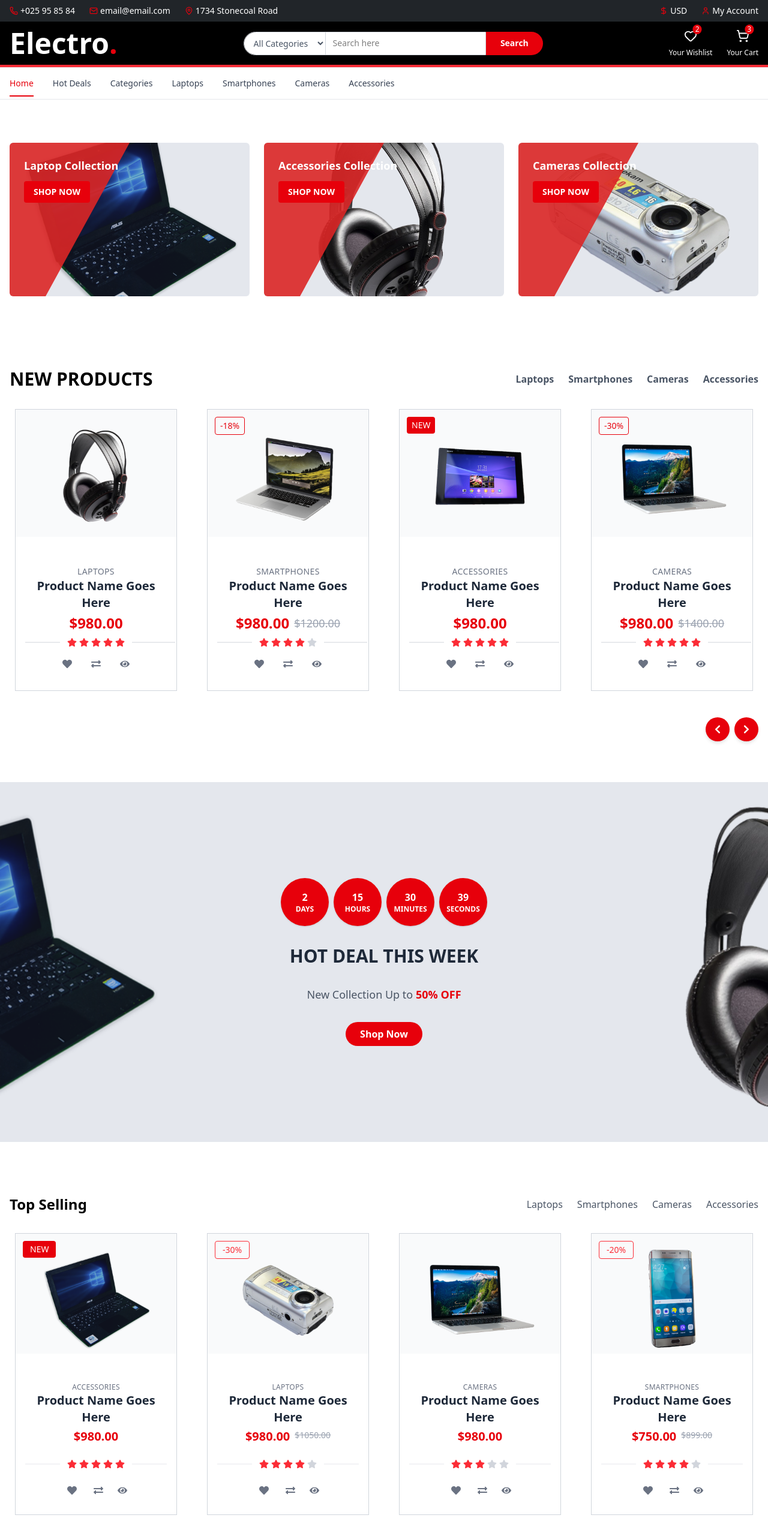
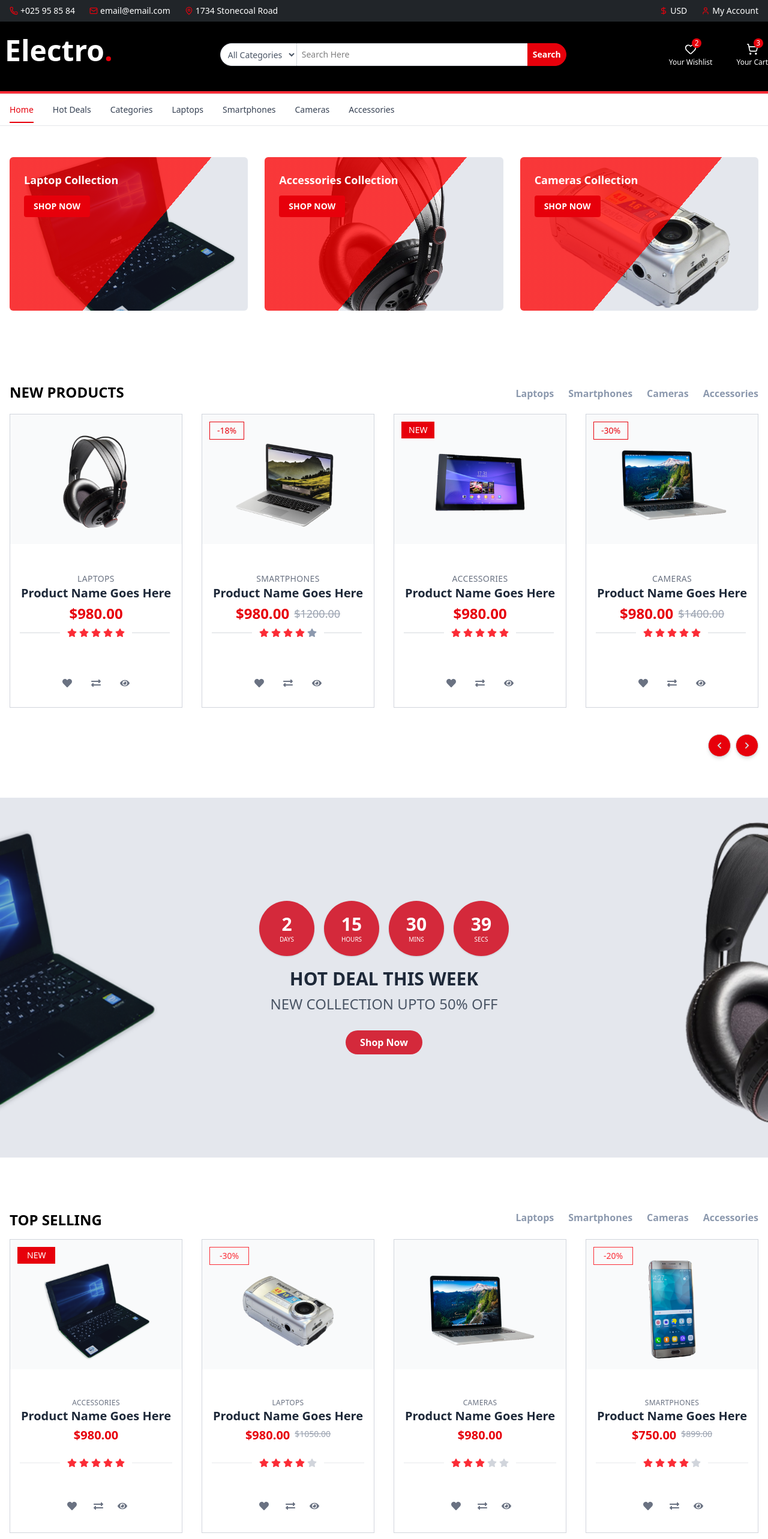
Before and after one commit to NadeemAshraf123/Electic-Store, a React (Vite) app: page / in a window 1280 px wide. Shown: the top 2566 px of the page at 60% size. Built offline with nearby package versions, Linux system fonts and the light colour scheme.

Commit message:
complete responsiveness for all screen sizes

```diff
--- a/package.json
+++ b/package.json
@@ -10,6 +10,11 @@
     "preview": "vite preview"
   },
   "dependencies": {
+    "@fortawesome/fontawesome-svg-core": "^7.0.1",
+    "@fortawesome/free-brands-svg-icons": "^7.0.1",
+    "@fortawesome/free-regular-svg-icons": "^7.0.1",
+    "@fortawesome/free-solid-svg-icons": "^7.0.1",
+    "@fortawesome/react-fontawesome": "^3.0.2",
     "@tailwindcss/vite": "^4.1.13",
     "lucide-react": "^0.544.0",
     "react": "^19.1.1",
--- a/src/App.tsx
+++ b/src/App.tsx
@@ -7,7 +7,7 @@ function App() {
   return (
     <>
     <Home />
-    </>
+  </>
   )
 }
 
--- a/src/clientside/categorynavbuttons/CategoryNavButton.tsx
+++ b/src/clientside/categorynavbuttons/CategoryNavButton.tsx
@@ -17,7 +17,7 @@ const CategoryNavButton: React.FC = () => {
   ];
 
   return (
-    <div className="bg-white border-t border-b border-gray-200">
+    <div className="md:hidden lg:block bg-white border-t border-b border-gray-200">
       <div className="max-w-7xl mx-auto px-4">
 
         <ul className="hidden md:flex space-x-4 lg:space-x-6 xl:space-x-8 text-sm font-medium overflow-x-auto py-1">
@@ -92,7 +92,7 @@ const CategoryNavButton: React.FC = () => {
         </div>
 
 
-        <div className="hidden sm:flex md:hidden overflow-x-auto py-3 scrollbar-hide">
+        {/* <div className="hidden sm:flex md:hidden overflow-x-auto py-3 scrollbar-hide">
           <div className="flex space-x-6 min-w-max">
             {navItems.map((item) => (
               <button
@@ -118,7 +118,7 @@ const CategoryNavButton: React.FC = () => {
               </button>
             ))}
           </div>
-        </div>
+        </div> */}
       </div>
     </div>
   );
--- a/src/clientside/herosection/HeroSection.tsx
+++ b/src/clientside/herosection/HeroSection.tsx
@@ -24,8 +24,8 @@ const banners = [
 
 const Banner: React.FC = () => {
   return (
-    <section className="max-w-7xl mx-auto px-4 mt-10 py-8">
-      <div className="grid grid-cols-1 md:grid-cols-3 gap-6">
+    <section className="max-w-7xl mx-auto px-4 mt-10 md:mt-5 py-8">
+      <div className="grid grid-cols-1 md:grid-cols-2 lg:grid-cols-3 lg:gap-7 md:gap-10 gap-6">
         {banners.map((banner, index) => (
           <div
             key={index}
@@ -37,7 +37,9 @@ const Banner: React.FC = () => {
               className="w-full h-full object-cover  bg-[#e4e7ed] transform transition-transform duration-500 group-hover:scale-105"
             />
 
-            <div className="absolute inset-0 clip-diagonal" />
+            <div className="absolute inset-0"
+            style={{ background: 'linear-gradient(130deg, #ff0000c2 0%, 55%, transparent 0%)'}}
+            />
 
             <div className="absolute top-6 left-6 text-left">
               <h3 className="text-white font-bold text-lg">{banner.title}</h3>
--- a/src/clientside/hotdeal/HotDealComponent.tsx
+++ b/src/clientside/hotdeal/HotDealComponent.tsx
@@ -5,31 +5,31 @@ const HotDeal: React.FC = () => {
   const [timeLeft, setTimeLeft] = useState({
     days: 2,
     hours: 15,
-    minutes: 30,
-    seconds: 45,
+    MINS: 30,
+    SECS: 45,
   });
 
   useEffect(() => {
     const timer = setInterval(() => {
       setTimeLeft((prev) => {
-        let { days, hours, minutes, seconds } = prev;
+        let { days, hours, MINS, SECS } = prev;
 
-        if (seconds > 0) seconds--;
-        else if (minutes > 0) {
-          minutes--;
-          seconds = 59;
+        if (SECS > 0) SECS--;
+        else if (MINS > 0) {
+          MINS--;
+          SECS = 59;
         } else if (hours > 0) {
           hours--;
-          minutes = 59;
-          seconds = 59;
+          MINS = 59;
+          SECS = 59;
         } else if (days > 0) {
           days--;
           hours = 23;
-          minutes = 59;
-          seconds = 59;
+          MINS = 59;
+          SECS = 59;
         }
 
-        return { days, hours, minutes, seconds };
+        return { days, hours, MINS, SECS };
       });
     }, 1000);
 
@@ -47,29 +47,29 @@ const HotDeal: React.FC = () => {
       }}
     >
       <div className="container w-full mx-auto my-12">
-        <div className="max-w-2xl mx-auto text-center space-y-8">
-          <div className="flex justify-center gap-2">
+        <div className="max-w-2xl mx-auto text-center  space-y-2">
+          <div className="flex justify-center md:gap-4 flex-wrap gap-2">
             {Object.entries(timeLeft).map(([unit, value]) => (
               <div
                 key={unit}
-                className="bg-red-600 text-white rounded-full w-16 h-16 md:w-20 md:h-20 flex flex-col items-center justify-center font-bold shadow"
+                className="bg-[#D4293B] text-white rounded-full w-20 h-20 md:w-23 md:h-23  flex flex-col items-center justify-center shadow"
               >
-                <span className="text-sm md:text-base">{value}</span>
-                <span className="text-xs uppercase">{unit}</span>
+                <span className="text-lg md:text-3xl font-bold ">{value}</span>
+                <span className="text-[10px] uppercase">{unit}</span>
               </div>
             ))}
           </div>
 
-          <h2 className="text-3xl font-bold uppercase text-gray-800">
-            Hot Deal This Week
+          <h2 className="text-3xl md:mt-5 font-bold text-gray-800">
+            HOT DEAL THIS WEEK
           </h2>
 
-          <p className="text-lg text-gray-600">
-            New Collection Up to{" "}
-            <span className="text-red-600 font-semibold">50% OFF</span>
+          <p className="text-2xl text-gray-600">
+            NEW COLLECTION UPTO{" "}
+            <span className="text-gray-600 ">50% OFF</span>
           </p>
 
-          <button className="bg-red-600 text-white font-semibold px-6 py-2 rounded-full hover:bg-red-700 transition">
+          <button className="bg-[#D4293B] text-white font-semibold px-6 py-2 mt-5 rounded-full hover:bg-red-700 transition">
             Shop Now
           </button>
         </div>
--- a/src/clientside/newproducts/NewProducts.tsx
+++ b/src/clientside/newproducts/NewProducts.tsx
@@ -209,9 +209,9 @@ const NewProducts: React.FC = () => {
 
   return (
     <section className="py-12 bg-white max-w-7xl mt-10 mx-auto relative px-4">
-      <div className="flex flex-col lg:flex-row items-center justify-between mb-8">
-        <h2 className="text-3xl font-bold mb-4 lg:mb-0">NEW PRODUCTS</h2>
-        <div className="flex flex-wrap justify-center gap-4 lg:gap-6 text-gray-600 font-medium">
+      <div className="flex flex-col md:flex-row items-start md:items-center justify-between md:mb-5 mb-8">
+        <h2 className="text-3xl md:text-2xl text-start md:bg-transparent font-bold lg:mb-0">NEW PRODUCTS</h2>
+        <div className="flex flex-wrap justify-start gap-4 lg:gap-6 text-[#8C99AE] font-medium md:mt-1 mt-5">
           {["Laptops", "Smartphones", "Cameras", "Accessories"].map(
             (label, index) => (
               <button
@@ -253,12 +253,12 @@ const NewProducts: React.FC = () => {
               spaceBetween: 20,
             },
             768: {
-              slidesPerView: 3,
-              spaceBetween: 24,
+              slidesPerView: 2,
+              spaceBetween: 70,
             },
             1024: {
               slidesPerView: 4,
-              spaceBetween: 24,
+              spaceBetween: 30,
             },
             1280: {
               slidesPerView: 4,
@@ -270,12 +270,12 @@ const NewProducts: React.FC = () => {
             <SwiperSlide key={product.id}>
               <div className="group">
                 <div
-                  className="product-card hover:cursor-pointer hover:border-red-500 w-[270px] border-1 border-gray-300
-                             overflow-hidden transition-all duration-300 bg-white relative flex flex-col h-[470px] mx-auto"
+                  className="product-card hover:cursor-pointer hover:border-red-500 w-[330px] md:w-[330px] lg:w-[100%] border-1 border-gray-300
+                             overflow-hidden transition-all duration-300 bg-white relative flex flex-col h-[490px] md:h-[490px] mx-auto"
                 >
                   {product.badge && (
                     <span
-                      className={`absolute top-3 left-3 px-2 py-1 text-sm rounded z-10 ${
+                      className={`absolute top-3 left-3 px-3 py-1 text-sm z-10 ${
                         product.badge === "NEW" ? "bg-red-600 text-white" : " border border-red-600 text-red-600"
                       }`}
                     >
@@ -318,7 +318,7 @@ const NewProducts: React.FC = () => {
                             className={`h-4 w-4 ${
                               i < product.rating
                                 ? "text-red-500"
-                                : "text-gray-300"
+                                : "text-[#8C99AE]"
                             }`}
                           />
                         ))}
@@ -327,7 +327,7 @@ const NewProducts: React.FC = () => {
 
                     <div className="flex-grow"></div>
 
-                    <div className="flex justify-center py-4 text-gray-500 gap-6 w-full ">
+                    <div className="flex justify-center py-0 md:py-3 text-gray-500 gap-6 w-full ">
                       <button className="p-1 bg-white hover:text-red-600 transition-colors duration-200">
                         <FaHeart className="h-4 w-4" />
                       </button>
@@ -355,15 +355,15 @@ const NewProducts: React.FC = () => {
           <div className="flex space-x-2">
             <button
               onClick={handlePrev}
-              className="bg-red-600 text-white p-3 rounded-full hover:bg-red-700 transition-all duration-200 shadow-md flex items-center justify-center"
+              className="bg-transparent md:bg-red-600 text-gray-300 border p-3 rounded-full hover:bg-red-700 transition-all duration-200 shadow-md flex items-center justify-center"
             >
-              <FaChevronLeft className="h-4 w-4" />
+              <FaChevronLeft className="h-3 w-3" />
             </button>
             <button
               onClick={handleNext}
-              className="bg-red-600 text-white p-3 rounded-full hover:bg-red-700 transition-all duration-200 shadow-md flex items-center justify-center"
+              className="bg-transparent md:bg-red-600 text-gray-300 border p-3 rounded-full hover:bg-red-700 transition-all duration-200 shadow-md flex items-center justify-center"
             >
-              <FaChevronRight className="h-4 w-4" />
+              <FaChevronRight className="h-3 w-3" />
             </button>
           </div>
         </div>
--- a/src/clientside/topselling/TopSelling.tsx
+++ b/src/clientside/topselling/TopSelling.tsx
@@ -101,9 +101,9 @@ const TopSelling: React.FC = () => {
 
   return (
     <section className="py-12 bg-white max-w-7xl mt-10 mx-auto relative px-4">
-      <div className="flex flex-col lg:flex-row items-center justify-between mb-8">
-        <h2 className="text-2xl font-bold mb-4 lg:mb-0">Top Selling</h2>
-        <div className="flex flex-wrap justify-center gap-4 lg:gap-6 text-gray-600 font-medium">
+      <div className="flex flex-col lg:flex-row items-start md:flex-row justify-between md:mb-4 mb-8">
+        <h2 className="text-2xl font-bold mb-4 lg:mb-0">TOP SELLING</h2>
+        <div className="flex flex-wrap justify-left font-bold gap-3 lg:gap-6 text-[#8C99AE]">
           {["Laptops", "Smartphones", "Cameras", "Accessories"].map(
             (label, index) => (
               <button
@@ -145,8 +145,8 @@ const TopSelling: React.FC = () => {
               spaceBetween: 20,
             },
             768: {
-              slidesPerView: 3,
-              spaceBetween: 24,
+              slidesPerView: 2,
+              spaceBetween: 70,
             },
             1024: {
               slidesPerView: 4,
@@ -162,12 +162,12 @@ const TopSelling: React.FC = () => {
             <SwiperSlide key={product.id}>
               <div className="group ">
                 <div
-                  className="product-card hover:cursor-pointer hover:border-red-500 w-[270px] border-1 border-gray-300
-                             overflow-hidden transition-all duration-300 bg-white relative flex flex-col h-[470px] mx-auto"
+                  className="product-card hover:cursor-pointer hover:border-red-500 w-[330px] md:w-[330px] lg:w-[100%] border-1 border-gray-300
+                             overflow-hidden transition-all duration-300 bg-white relative flex flex-col h-[490px] md:h-[490px] mx-auto"
                 >
                   {product.badge && (
                     <span
-                      className={`absolute top-3 left-3 px-3 py-1 text-sm rounded z-10 ${
+                      className={`absolute top-3 left-3 px-4 py-1 text-sm z-10 ${
                         product.badge === "NEW" ? "bg-red-600  text-white" : "border border-red-500 text-red-500"
                       }`}
                     >
@@ -247,15 +247,15 @@ const TopSelling: React.FC = () => {
           <div className="flex space-x-2">
             <button
               onClick={handlePrev}
-              className="bg-red-600 text-white p-3 rounded-full hover:bg-red-700 transition-all duration-200 shadow-md flex items-center justify-center"
+              className="bg-transparent text-gray-400 border p-3 rounded-full hover:bg-red-700 transition-all duration-200 shadow-md flex items-center justify-center"
             >
-              <FaChevronLeft className="h-4 w-4" />
+              <FaChevronLeft className="h-2 w-2 md:h-3 md:w-3" />
             </button>
             <button
               onClick={handleNext}
-              className="bg-red-600 text-white p-3 rounded-full hover:bg-red-700 transition-all duration-200 shadow-md flex items-center justify-center"
+              className="bg-transparent text-gray-400 border p-3 rounded-full hover:bg-red-700 transition-all duration-200 shadow-md flex items-center justify-center"
             >
-              <FaChevronRight className="h-4 w-4" />
+              <FaChevronRight className="h-2 w-2 md:h-3 md:w-3" />
             </button>
           </div>
         </div>
--- a/src/components/common/Navbar.tsx
+++ b/src/components/common/Navbar.tsx
@@ -4,21 +4,18 @@ import { Heart, ShoppingCart, Menu } from "lucide-react";
 const Navbar: React.FC = () => {
   return (
     <div className="bg-black shadow border-b-4 border-red-500">
-      <div className="container max-w-7xl mx-auto px-4 py-3">
+      <div className="container max-w-7xl mx-auto px-4 py-3 lg:py-4 lg:px-0">
 
-        {/* Mobile Layout - 3 Rows */}
-        <div className="md:hidden">
-          {/* Row 1: Centered Logo */}
-          <div className="flex justify-center mt-8 mb-8">
-            <div className="text-4xl font-bold">
+        <div className="lg:flex lg:flex-row lg:justify-between ">
+          <div className="flex justify-center lg:flex-row lg:justify-start mt-8 mb-8 lg:m-2">
+            <div className="text-5xl font-bold">
               <span className="text-white">Electro</span>
               <span className="text-red-600">.</span>
             </div>
           </div>
 
-          {/* Row 2: Search Bar */}
-          <div className="flex justify-center mb-3">
-            <select className="px-2 py-1 text-sm text-gray-600 border border-gray-300 border-r-0 rounded-l-full bg-white outline-none w-32">
+          <div className="flex justify-center mb-3 lg:mb-0 lg:h-[70%] lg:mt-5 ">
+            <select className="px-2 py-4 lg:py-0 text-sm text-gray-600 border border-gray-300 border-r-1 rounded-l-full bg-white outline-none w-32">
               <option>All Categories</option>
               <option>Laptops</option>
               <option>Smartphones</option>
@@ -28,18 +25,17 @@ const Navbar: React.FC = () => {
 
             <input
               type="text"
-              placeholder="Search"
-              className=" py-2 bg-white outline-none w-[60px] text-sm border border-gray-300 border-r-0 border-l-0"
+              placeholder="Search Here"
+              className=" py-3 md:py-0 md:text-left md:pl-2 md:text-xl bg-white text-center outline-none lg:w-sm lg:py-2 w-full text-sm lg:text-sm border border-gray-300 border-r-0 border-l-0"
             />
 
-            <button className="bg-red-600 text-white px-4 rounded-r-full text-sm font-bold hover:bg-red-700 transition border border-red-600">
+            <button className="bg-red-600 text-white px-7 lg:px-2 rounded-r-full text-sm font-bold hover:bg-red-700 transition border border-red-600">
               Search
             </button>
           </div>
 
-          {/* Row 3: Icons with Labels */}
-          <div className="flex justify-end gap-4 mt-10 text-white">
-            {/* Wishlist */}
+
+          <div className="flex justify-evenly md:flex md:justify-end md:gap-10 gap-4 lg:mt-5 mt-10 text-white">
             <div className="flex flex-col items-center cursor-pointer hover:text-red-600 transition">
               <div className="relative">
                 <Heart size={20} />
@@ -50,7 +46,6 @@ const Navbar: React.FC = () => {
               <span className="text-xs mt-1">Your Wishlist</span>
             </div>
 
-            {/* Cart */}
             <div className="flex flex-col mb-6 items-center cursor-pointer hover:text-red-600 transition">
               <div className="relative">
                 <ShoppingCart size={20} />
@@ -61,16 +56,14 @@ const Navbar: React.FC = () => {
               <span className="text-xs mt-1">Your Cart</span>
             </div>
 
-            {/* Menu/Hamburger */}
-            <div className="flex flex-col items-center cursor-pointer hover:text-red-600 transition">
+            <div className="flex flex-col items-center lg:hidden cursor-pointer hover:text-red-600 transition">
               <Menu size={20} />
               <span className="text-xs mt-1">Menu</span>
             </div>
           </div>
         </div>
 
-        {/* Desktop Layout (Hidden on mobile) */}
-        <div className="hidden md:flex justify-between items-center">
+        {/* <div className="hidden md:hidden md:flex justify-between items-center">
           <div className="text-4xl xl:text-5xl font-bold">
             <span className="text-white">Electro</span>
             <span className="text-red-600">.</span>
@@ -117,7 +110,8 @@ const Navbar: React.FC = () => {
               <p className="text-xs mt-1">Your Cart</p>
             </div>
           </div>
-        </div>
+        </div> */}
+
       </div>
     </div>
   );
```
Also changed, not shown: src/clientside/newsletter/NewsLetter.tsx (+48 -26 lines), src/clientside/topcategories/TopCategories.tsx (+7 -7 lines), src/components/common/footer/Footer.tsx (+33 -10 lines), 1 other file (tests, documents, lock files or other folders).
